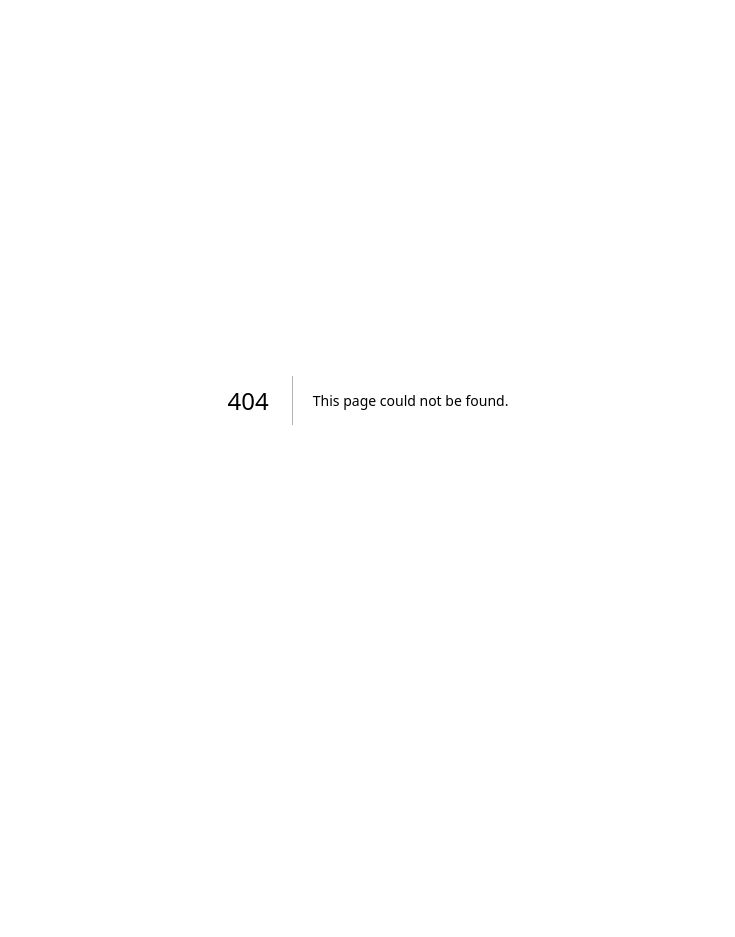
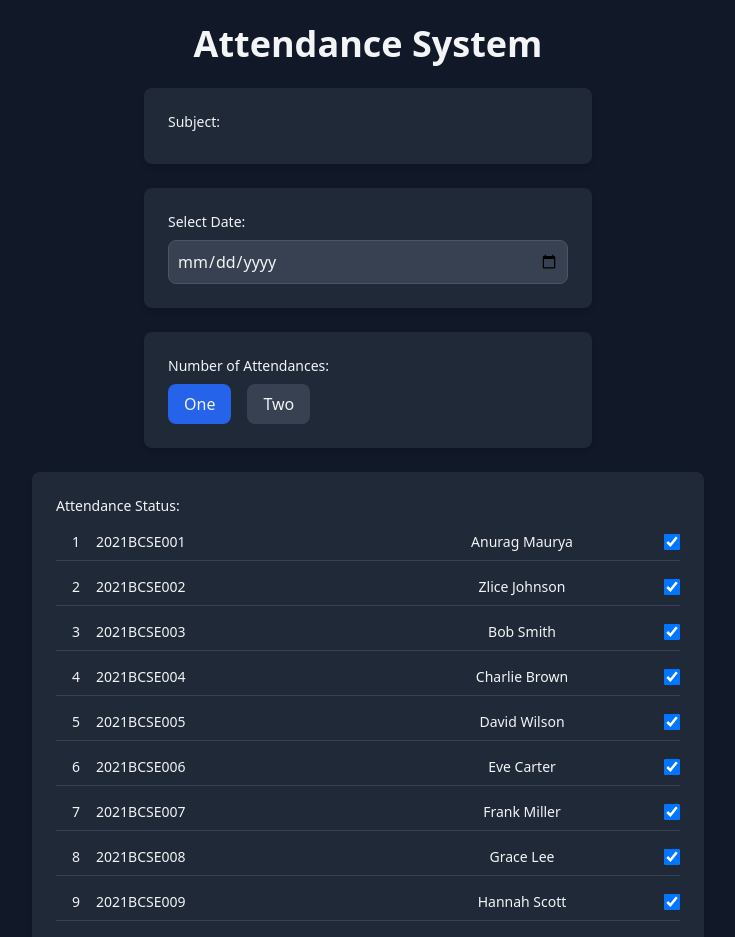
Before and after one commit to AnuragMaurya42/nitsri_attendance_management, a Next.js app: page /faculty/1 in a window 1280 px wide. Before the commit this address had no page. Shown: the top 937 px of the page, without its empty margins (272-1007 px from the left). Before the commit the page ends 800 px from the top, so only its background shows below. Built offline with nearby package versions, Linux system fonts and the light colour scheme.

Commit message:
take attendence  and change theme

```diff
--- /dev/null
+++ b/pages/faculty/[takeAttendence].js
@@ -0,0 +1,189 @@
+import React, { useState } from "react";
+import { useRouter } from "next/router"; // Import Next.js router
+import "tailwindcss/tailwind.css";
+
+const students = [
+  { enroll: "2021BCSE001", name: "Anurag Maurya" },
+  { enroll: "2021BCSE002", name: "Zlice Johnson" },
+  { enroll: "2021BCSE003", name: "Bob Smith" },
+  { enroll: "2021BCSE004", name: "Charlie Brown" },
+  { enroll: "2021BCSE005", name: "David Wilson" },
+  { enroll: "2021BCSE006", name: "Eve Carter" },
+  { enroll: "2021BCSE007", name: "Frank Miller" },
+  { enroll: "2021BCSE008", name: "Grace Lee" },
+  { enroll: "2021BCSE009", name: "Hannah Scott" },
+  { enroll: "2021BCSE010", name: "Ian Thomas" },
+  { enroll: "2021BCSE011", name: "Jack White" },
+  { enroll: "2021BCSE012", name: "Karen Brown" },
+  { enroll: "2021BCSE013", name: "Liam Taylor" },
+  { enroll: "2021BCSE014", name: "Mia Harris" },
+  { enroll: "2021BCSE015", name: "Noah Martin" },
+  { enroll: "2021BCSE016", name: "Olivia Robinson" },
+  { enroll: "2021BCSE017", name: "Paul Walker" },
+  { enroll: "2021BCSE018", name: "Quincy Adams" },
+  { enroll: "2021BCSE019", name: "Rachel Turner" },
+  { enroll: "2021BCSE020", name: "Sam Wilson" },
+];
+
+export default function TakeAttendence() {
+  const router = useRouter();
+  const { subject } = router.query; // Get the dynamic subject from the URL
+
+  const [selectedDate, setSelectedDate] = useState("");
+  const [attendanceCount, setAttendanceCount] = useState(1);
+  const [attendanceStatuses, setAttendanceStatuses] = useState(
+    new Array(students.length).fill(new Array(1).fill(true))
+  );
+  const [popupMessage, setPopupMessage] = useState("");
+  const [popupType, setPopupType] = useState("success"); // 'success' or 'error'
+
+  const handleAttendanceCountChange = (count) => {
+    setAttendanceCount(count);
+    setAttendanceStatuses(
+      new Array(students.length).fill(new Array(count).fill(true))
+    );
+  };
+
+  const handleCheckboxChange = (studentIndex, attendanceIndex, checked) => {
+    const newStatuses = attendanceStatuses.map((statuses, idx) =>
+      idx === studentIndex
+        ? statuses.map((status, i) => (i === attendanceIndex ? checked : status))
+        : statuses
+    );
+    setAttendanceStatuses(newStatuses);
+  };
+
+  const handleClear = () => {
+    setAttendanceStatuses(
+      new Array(students.length).fill(new Array(attendanceCount).fill(false))
+    );
+  };
+
+  const handleSubmit = () => {
+    if (!selectedDate) {
+      // Show error popup if date is not selected
+      setPopupMessage("Error: Please select a date.");
+      setPopupType("error");
+    } else {
+      // Show success popup on successful submission
+      setPopupMessage("Attendance marked successfully!");
+      setPopupType("success");
+    }
+    setTimeout(() => setPopupMessage(""), 3000); // Hide the popup after 3 seconds
+  };
+
+  return (
+    <div className="min-h-screen bg-gray-900 text-gray-100 flex flex-col items-center p-6">
+      <h1 className="text-4xl font-bold mb-6">Attendance System</h1>
+
+      {/* Subject */}
+      <div className="bg-gray-800 p-6 rounded-lg shadow-md w-full max-w-md mb-6">
+        <label className="block text-sm font-medium mb-2">Subject:</label>
+        <p className="text-lg font-semibold">{subject}</p>
+      </div>
+
+      {/* Select Date */}
+      <div className="bg-gray-800 p-6 rounded-lg shadow-md w-full max-w-md mb-6">
+        <label className="block text-sm font-medium mb-2">Select Date:</label>
+        <input
+          type="date"
+          className="w-full p-2 bg-gray-700 border border-gray-600 rounded-lg"
+          value={selectedDate}
+          onChange={(e) => setSelectedDate(e.target.value)}
+        />
+      </div>
+
+      {/* Attendance Count */}
+      <div className="bg-gray-800 p-6 rounded-lg shadow-md w-full max-w-md mb-6">
+        <label className="block text-sm font-medium mb-2">
+          Number of Attendances:
+        </label>
+        <div className="flex space-x-4">
+          <button
+            className={`px-4 py-2 rounded-lg ${
+              attendanceCount === 1 ? "bg-blue-600" : "bg-gray-700"
+            }`}
+            onClick={() => handleAttendanceCountChange(1)}
+          >
+            One
+          </button>
+          <button
+            className={`px-4 py-2 rounded-lg ${
+              attendanceCount === 2 ? "bg-blue-600" : "bg-gray-700"
+            }`}
+            onClick={() => handleAttendanceCountChange(2)}
+          >
+            Two
+          </button>
+        </div>
+      </div>
+
+      {/* Attendance Status */}
+      <div className="bg-gray-800 p-6 rounded-lg shadow-md w-full max-w-2xl mb-6">
+        <label className="block text-sm font-medium mb-4">
+          Attendance Status:
+        </label>
+        <div>
+          {students.map((student, studentIndex) => (
+            <div
+              key={studentIndex}
+              className="flex justify-between items-center mb-4 border-b border-gray-700 pb-2"
+            >
+              <span className="text-sm w-10 text-center">{studentIndex + 1}</span>
+              <span className="text-sm flex-1">{student.enroll}</span>
+              <span className="text-sm flex-1 text-center">{student.name}</span>
+              <div className="flex space-x-4">
+                {Array.from({ length: attendanceCount }).map(
+                  (_, attendanceIndex) => (
+                    <input
+                      key={attendanceIndex}
+                      type="checkbox"
+                      className="w-4 h-4 text-blue-600 bg-gray-700 border-gray-600 rounded focus:ring-blue-500 focus:ring-2"
+                      checked={attendanceStatuses[studentIndex][attendanceIndex]}
+                      onChange={(e) =>
+                        handleCheckboxChange(
+                          studentIndex,
+                          attendanceIndex,
+                          e.target.checked
+                        )
+                      }
+                    />
+                  )
+                )}
+              </div>
+            </div>
+          ))}
+        </div>
+      </div>
+
+      {/* Buttons */}
+      <div className="flex space-x-4">
+        <button
+          onClick={handleClear}
+          className="bg-red-600 px-4 py-2 rounded-lg hover:bg-red-700"
+        >
+          Clear
+        </button>
+        <button
+          onClick={handleSubmit}
+          className="bg-green-600 px-4 py-2 rounded-lg hover:bg-green-700"
+        >
+          Submit
+        </button>
+      </div>
+
+      {/* Popup */}
+      {popupMessage && (
+        <div
+          className={`fixed top-10 right-10 px-4 py-2 rounded-lg shadow-md ${
+            popupType === "success"
+              ? "bg-green-600 text-white"
+              : "bg-red-600 text-white"
+          }`}
+        >
+          {popupMessage}
+        </div>
+      )}
+    </div>
+  );
+}
--- a/pages/student/dashboard.js
+++ b/pages/student/dashboard.js
@@ -11,7 +11,7 @@ export default function Dashboard() {
         <div className="dark min-h-screen bg-gray-900 text-gray-100">
             <div className="bg-gray-800 shadow-md rounded-lg p-6 max-w-md w-full mb-6 mx-auto">
                 <h1 className="text-5xl font-bold text-green-500 mb-5" style={{ fontFamily: 'Courier New, Courier, monospace',
-                  color: 'rbg(34 197 50)'
+                  color: 'rbg((34 197 50)'
                 }}>STUDENT</h1>
                 <h2 className="text-2xl font-bold mb-4">Anurag Maurya</h2>
                 <p className="text-gray-400 mb-4">Enrollment: 2021BCSE042</p>
```
